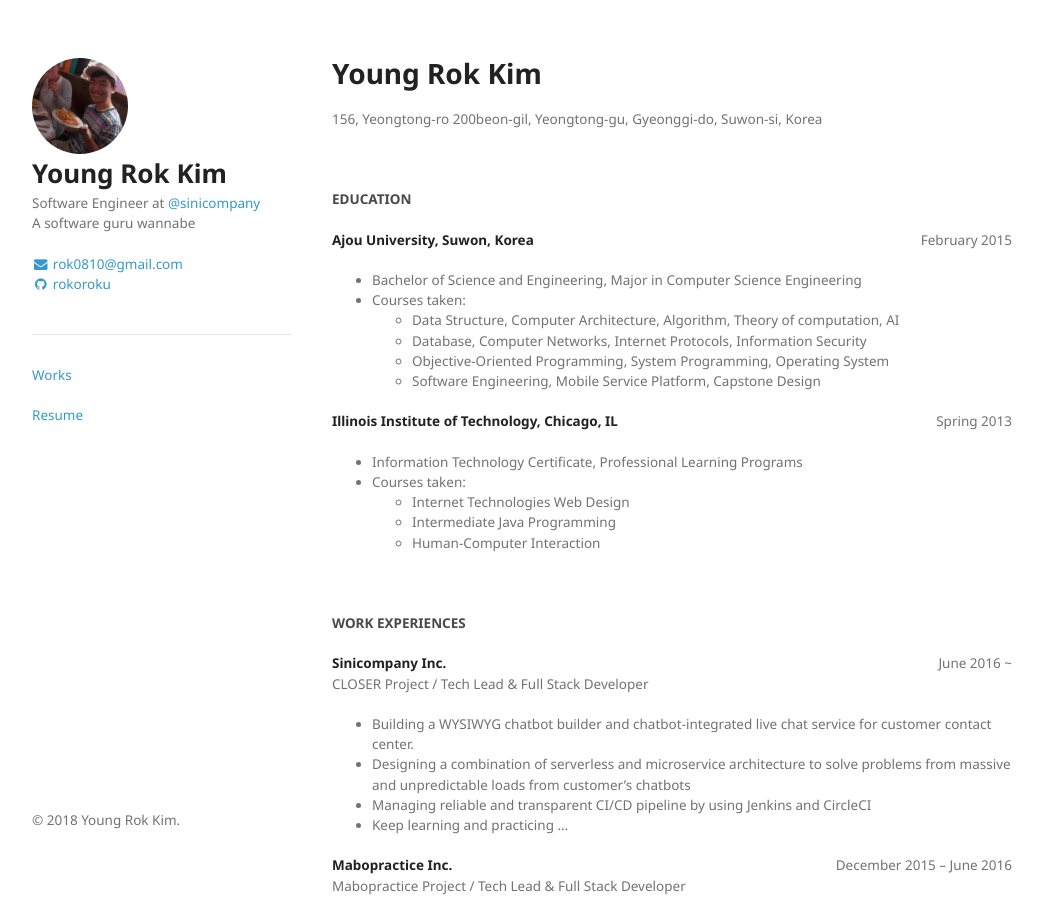
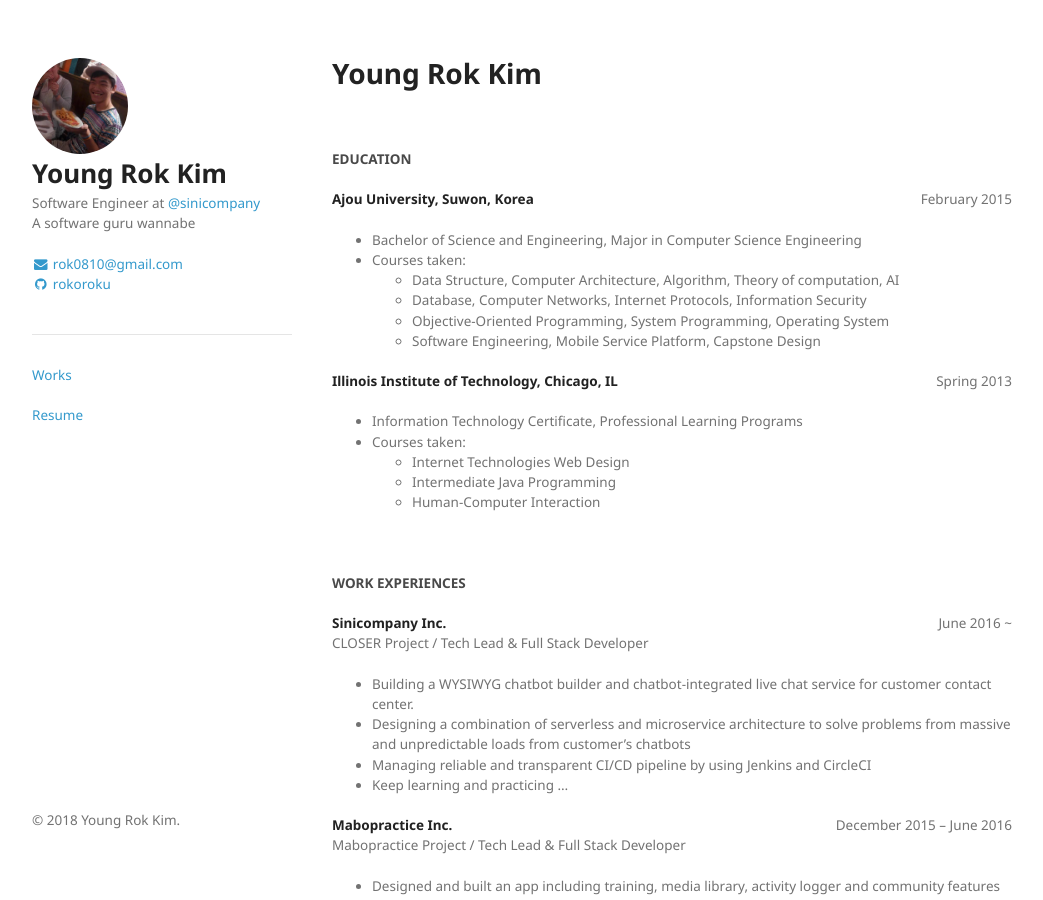
Before and after one commit to rokoroku/rokoroku.github.io, a Jekyll site: the page built from resume.md, in a window 1280 px wide and 900 px high. Shown: the whole window, without its empty margins (118-1161 px from the left). Built offline with Jekyll 4.4.1, drawn with Linux system fonts in a browser that asks for light colours.

Commit message:
update resume.md

```diff
--- a/resume.md
+++ b/resume.md
@@ -6,8 +6,6 @@ navigation: Resume
 ---
 
 # Young Rok Kim
-156, Yeongtong-ro 200beon-gil, Yeongtong-gu, Gyeonggi-do, Suwon-si, Korea
-
 
 <br>
 
@@ -138,6 +136,7 @@ Served and discharged as Signalman, Sergeant
   * (Application Database) Realm, MapDB
 
 - Process / Container management
+
   * nodemon, pm2
   * docker, docker-compose, kubernetes
 
```
